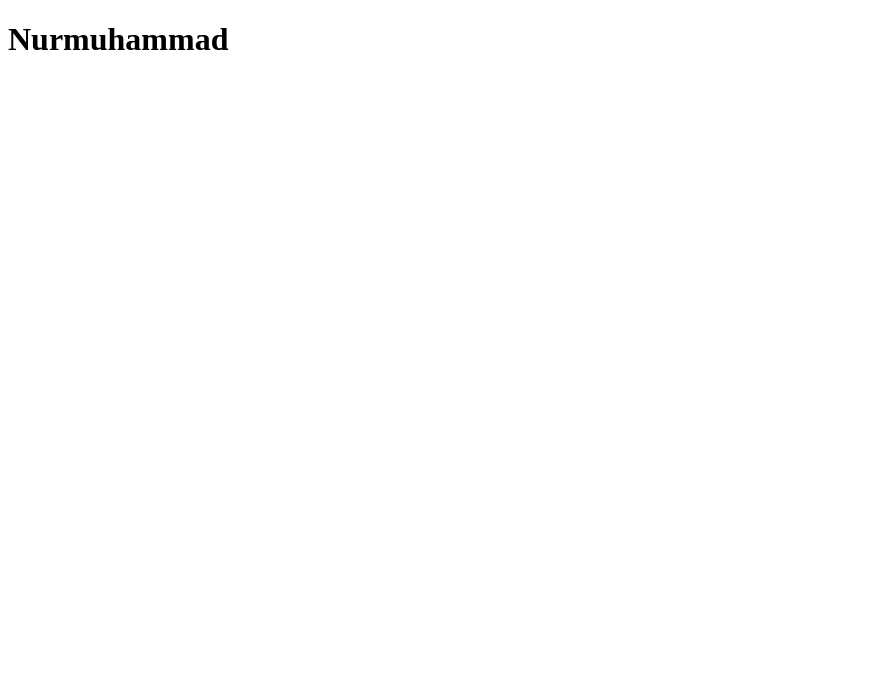
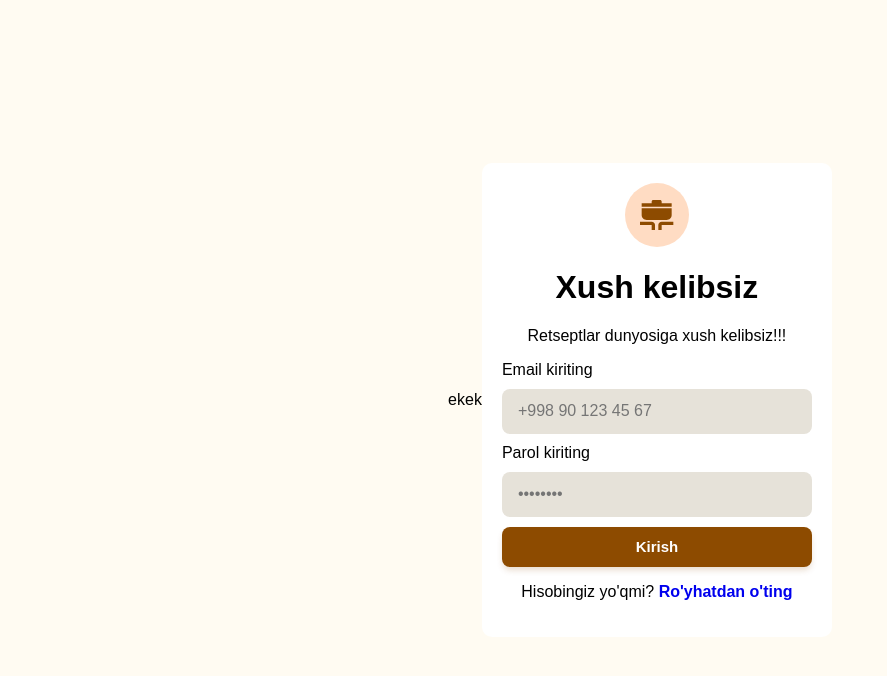
Before and after one commit to Azizbek18/Mahalla, a plain HTML site: page index.html in a window 1280 px wide. Shown: the whole page, without its empty margins (0-887 px from the left). Drawn offline with Linux system fonts and the light colour scheme.

Commit message:
kirish page qildim

```diff
--- a/index.html
+++ b/index.html
@@ -1,11 +1,31 @@
-<!DOCTYPE html>
-<html lang="en">
-<head>
-    <meta charset="UTF-8">
-    <meta name="viewport" content="width=device-width, initial-scale=1.0">
+<!doctype html>
+<html lang="en">  ekek
+  <head>
+    <meta charset="UTF-8" />
+    <meta name="viewport" content="width=device-width, initial-scale=1.0" />
     <title>Document</title>
-</head>
-<body>
-    <h1>Nurmuhammad</h1>
-</body>
+    <link rel="stylesheet" href="style.css" />
+  </head>
+  <body>
+    <div class="box">
+      <div class="background">
+        <img src="./Container.svg" alt="" />
+      </div>
+      <h1 class="form-title">Xush kelibsiz</h1>
+      <p class="form-text">Retseptlar dunyosiga xush kelibsiz!!!</p>
+      <form>
+        <div class="input-group">
+          <label for="">Email kiriting</label>
+          <input class="input" type="text" placeholder="+998 90 123 45 67" />
+        </div>
+        <div class="input-group">
+          <label class="">Parol kiriting</label>
+          <input class="input" type="text" placeholder="••••••••" />
+        </div>
+        <button>Kirish</button>
+
+        <p class="form-text">Hisobingiz yo'qmi? <a href="#">Ro'yhatdan o'ting</a></p>
+      </form>
+    </div>
+  </body>
 </html>
--- /dev/null
+++ b/style.css
@@ -0,0 +1,74 @@
+* {
+    box-sizing: border-box;
+    font-family: Arial, Helvetica, sans-serif;
+}
+
+body {
+    margin: 0;
+    background-color: #FFFBF2;
+    display: flex;
+    justify-content: center;
+    align-items: center;
+    height: 100vh;
+}
+
+.box {
+    max-width: 350px;
+    width: 100%;
+    flex-direction: column;
+    background-color: white;
+    padding: 20px;
+    border-radius: 10px;
+}
+
+
+
+input {
+    width: 100%;
+    height: 45px;
+    padding: 12px 16px;
+    opacity: 1;
+    border-radius: 8px;
+    outline: none;
+    border: none;
+    background: #E6E2D9;
+    margin: 10px 0px;
+    font-size: 16px;
+}
+
+.background {
+    display: flex;
+    justify-self: center;
+    align-items: center;
+    padding: 15px;
+    background-color: #FFDCC3;
+    border-radius: 50%;
+    width: 64px;
+    height: 64px;
+    opacity: 1;
+}
+
+button {
+    width: 100%;
+    height: 40px;
+    opacity: 1;
+    border-radius: 8px;
+    border: none;
+    box-shadow: 0px 2px 4px -2px #8D4B0033;
+    box-shadow: 0px 4px 6px -1px #8D4B0033;
+    color: white;
+    font-weight: bold;
+    font-size: 15px;
+    background-color: #8d4b00;
+}
+.form-text{
+    text-align: center;
+}
+.form-text a {
+    text-decoration: none;
+    font-weight: bold;
+}
+
+.form-title{
+    text-align: center;
+}
```
Also changed, not shown: Container.svg (added).
